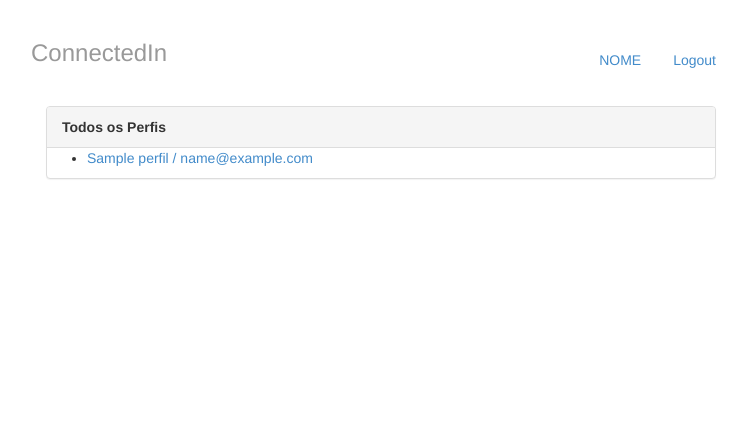
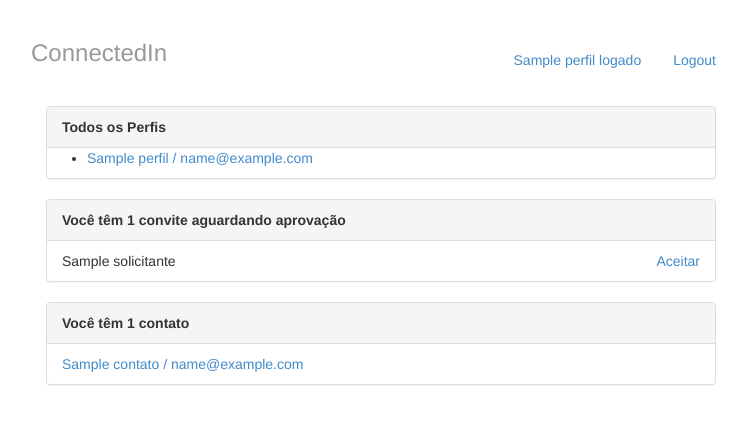
Before and after one commit to rogeriosouzax/connectedin, a Django app: template perfis/templates/index.htm in a window 1280 px wide. Shown: the top 424 px of the page, without its empty margins (259-1006 px from the left). Run offline with Django 3.2, Linux system fonts and the light colour scheme; the template is opened without the code that fills it: most values are stand-ins (such as "Sample title", 1, 10 or a date in 2020).

Commit message:
Atualizações relizadas durante a aula

```diff
--- a/perfis/models.py
+++ b/perfis/models.py
@@ -6,6 +6,7 @@ class Perfil(models.Model):
     email = models.CharField(max_length=255, null=False)
     telefone = models.CharField(max_length=15, null=False)
     nome_empresa = models.CharField(max_length=255, null=False)
+    contatos = models.ManyToManyField('self')
 
     def convidar(self, perfil_convidado):
         Convite(solicitante=self, convidado=perfil_convidado).save()
@@ -13,3 +14,8 @@ class Perfil(models.Model):
 class Convite(models.Model):
     solicitante = models.ForeignKey(Perfil, related_name='convites_realizados', on_delete=models.PROTECT)
     convidado = models.ForeignKey(Perfil, related_name='convites_recebidos', on_delete=models.PROTECT)
+
+    def aceitar(self):
+        self.convidado.contatos.add(self.solicitante)
+        self.solicitante.contatos.add(self.convidado)
+        self.delete()
--- a/perfis/templates/base.htm
+++ b/perfis/templates/base.htm
@@ -13,7 +13,7 @@
     <div class="container">
         <div class="hearder">
             <ul class="nav nav-pills pull-right">
-                <li><a href="{% url 'index' %}">NOME</a></li>
+                <li><a href="{% url 'index' %}">{{ perfil_logado.nome }}</a></li>
                 <li><a href="/logout/">Logout</a></li>
             </ul>
             <h3 class="text-muted">ConnectedIn</h3>
--- a/perfis/templates/index.htm
+++ b/perfis/templates/index.htm
@@ -17,5 +17,48 @@
         <p>Nenhum perfil encontrado.</p>
         {% endif %}
     </div>
+
+    <div class="panel panel-default">
+        {% with total_de_convites=perfil_logado.convites_recebidos.count %}
+        {% if total_de_convites %}
+        <div class="panel-heading">
+            <strong>Você têm {{ total_de_convites }} convite{{ total_de_convites | pluralize }} aguardando aprovação</strong>
+        </div>
+            <ul class='list-group'>
+                {% for convite in perfil_logado.convites_recebidos.all %}
+                <li class="list-group-item">
+                    {{ convite.solicitante.nome }}
+                    <a href="{% url 'aceitar' convite.id %}" class="pull-right">Aceitar</a>
+                </li>
+                {% endfor %}
+            </ul>
+        {% else %}
+        <div class="panel-body">
+            <p>Nenhum convite recebido :(</p>
+        </div>
+        {% endif %}
+        {% endwith %}
+    </div>
+
+    <div class="panel panel-default">
+            {% with total_de_contatos=perfil_logado.contatos.count %}
+            {% if total_de_contatos %}
+            <div class="panel-heading">
+                <strong>Você têm {{ total_de_contatos }} contato{{ total_de_contatos | pluralize }}</strong>
+            </div>
+                <ul class='list-group'>
+                    {% for contato in perfil_logado.contatos.all %}
+                    <li class="list-group-item">
+                        <a href="{% url 'exibir' contato.id %}">{{contato.nome}} / {{contato.email}}</a>
+                    </li>
+                    {% endfor %}
+                </ul>
+            {% else %}
+            <div class="panel-body">
+                <p>Você não possui nenhum contato :(</p>
+            </div>
+            {% endif %}
+            {% endwith %}
+    </div>
 </div>
 {% endblock %}
--- a/perfis/urls.py
+++ b/perfis/urls.py
@@ -5,5 +5,6 @@ from perfis import views
 urlpatterns = [
     path('', views.index, name='index'),
     path('perfis/<int:perfil_id>/', views.exibir, name='exibir'),
-    path('perfis/<int:perfil_id>/convidar/', views.convidar, name='convidar')
+    path('perfis/<int:perfil_id>/convidar/', views.convidar, name='convidar'),
+    path('convite/<int:convite_id>/aceitar', views.aceitar, name='aceitar')
 ]
```
Also changed, not shown: perfis/templates/perfil.htm (+6 -1 lines), perfis/views.py (+11 -3 lines), db.sqlite3, perfis/migrations/0003_perfil_contatos.py (added).
